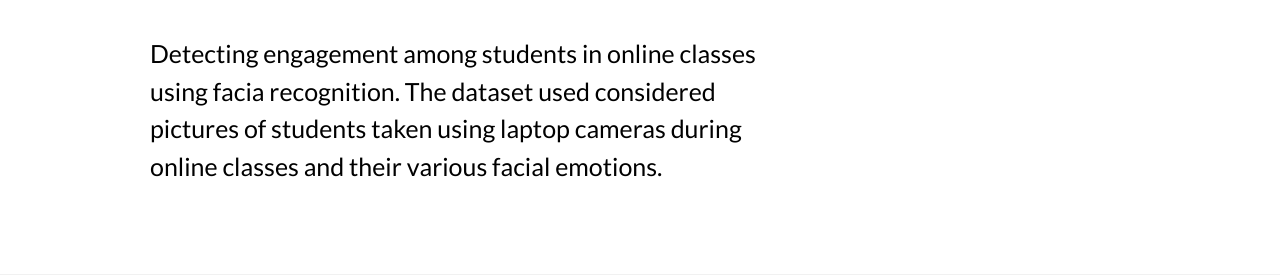
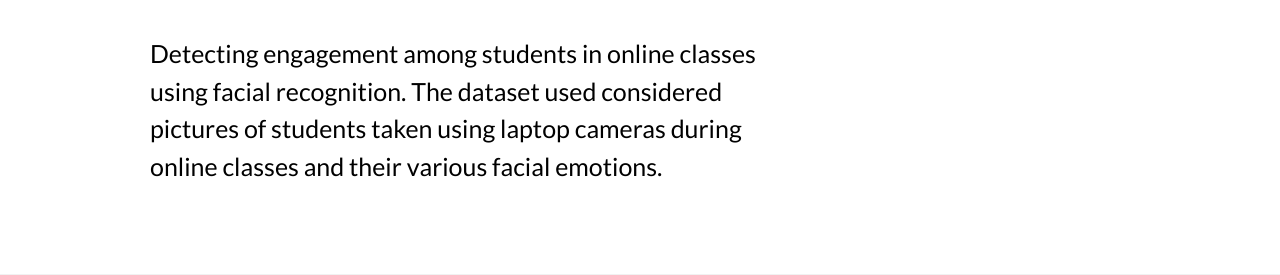
Before and after one commit to knowell41/deep_learning_project_jean, a Flask app: page / in a window 1280 px wide. Shown: the part 434-709 px from the top of the page. Run offline with Flask 2, Linux system fonts and the light colour scheme.

```diff
--- a/app/templates/home.html
+++ b/app/templates/home.html
@@ -4,7 +4,7 @@
   <div class="w3-content">
     <div class="w3-twothird">
       <h1 class="w3-margin w3-jumbo">Introduction</h1>
-      <p style="font-size:25px";> Detecting engagement among students in online classes using facia recognition. The dataset used considered pictures of students taken
+      <p style="font-size:25px";> Detecting engagement among students in online classes using facial recognition. The dataset used considered pictures of students taken
       using laptop cameras during online classes and their various facial emotions.</p>
     </div>
   </div>
```
Also changed, not shown: app/static/about/neo.jpg (added), app/static/uploads/readme.txt (added).
